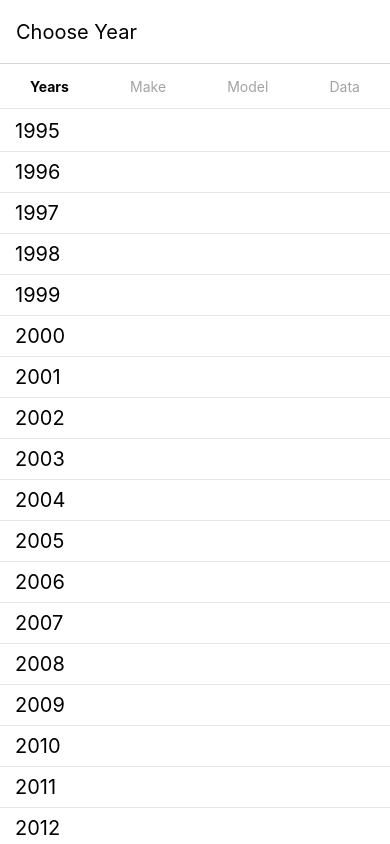
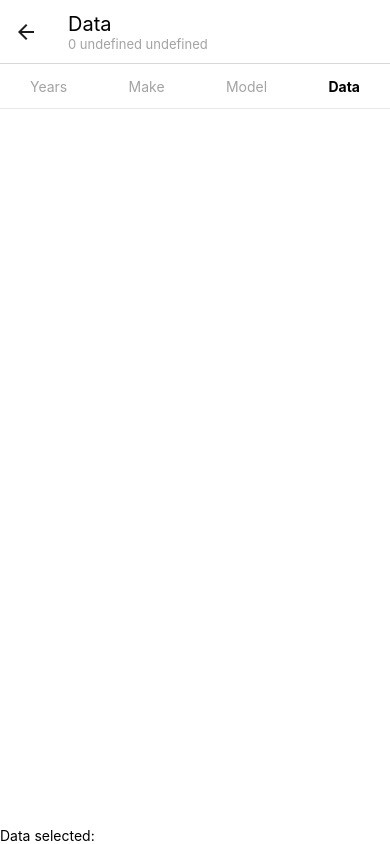
Before and after one commit to jmiguelgg/autos-test, a React Native app: screen /Data in a window 390 px wide. Shown: the top 844 px of the page. Built offline with nearby package versions, Linux system fonts and the light colour scheme; no server answers.

Commit message:
feat: set data screen

```diff
--- a/src/StackRouter.tsx
+++ b/src/StackRouter.tsx
@@ -9,6 +9,7 @@ import {useSelector} from 'react-redux';
 import {RootState} from './Store';
 import HeaderScreen from './components/HeaderScreen';
 import Model from './screens/Model';
+import Data from './screens/Data';
 
 type RootStackParamList = {
   Years: undefined;
@@ -53,6 +54,18 @@ const StackRouter = (): React.ReactNode => {
             ),
           }}
         />
+        <Stack.Screen
+          name="Data"
+          component={Data}
+          options={{
+            headerTitle: () => (
+              <HeaderScreen
+                title="Data"
+                subtitle={`${year} ${make.MakeName} ${model.MakeName}`}
+              />
+            ),
+          }}
+        />
       </Stack.Navigator>
     </NavigationContainer>
   );
--- /dev/null
+++ b/src/screens/Data.tsx
@@ -0,0 +1,19 @@
+import React from 'react';
+import {Text} from 'react-native';
+import {SteepOption} from '../components/NavSteep';
+import ScreenLayout from '../components/ScreenLayout';
+import {useSelector} from 'react-redux';
+import {RootState} from '../Store';
+
+const Data = (): React.ReactNode => {
+  const {year, make, model} = useSelector(
+    (state: RootState) => state.autoParts,
+  );
+  return (
+    <ScreenLayout navSteep={SteepOption.Data}>
+      <Text>Data selected:</Text>
+    </ScreenLayout>
+  );
+};
+
+export default Data;
```
